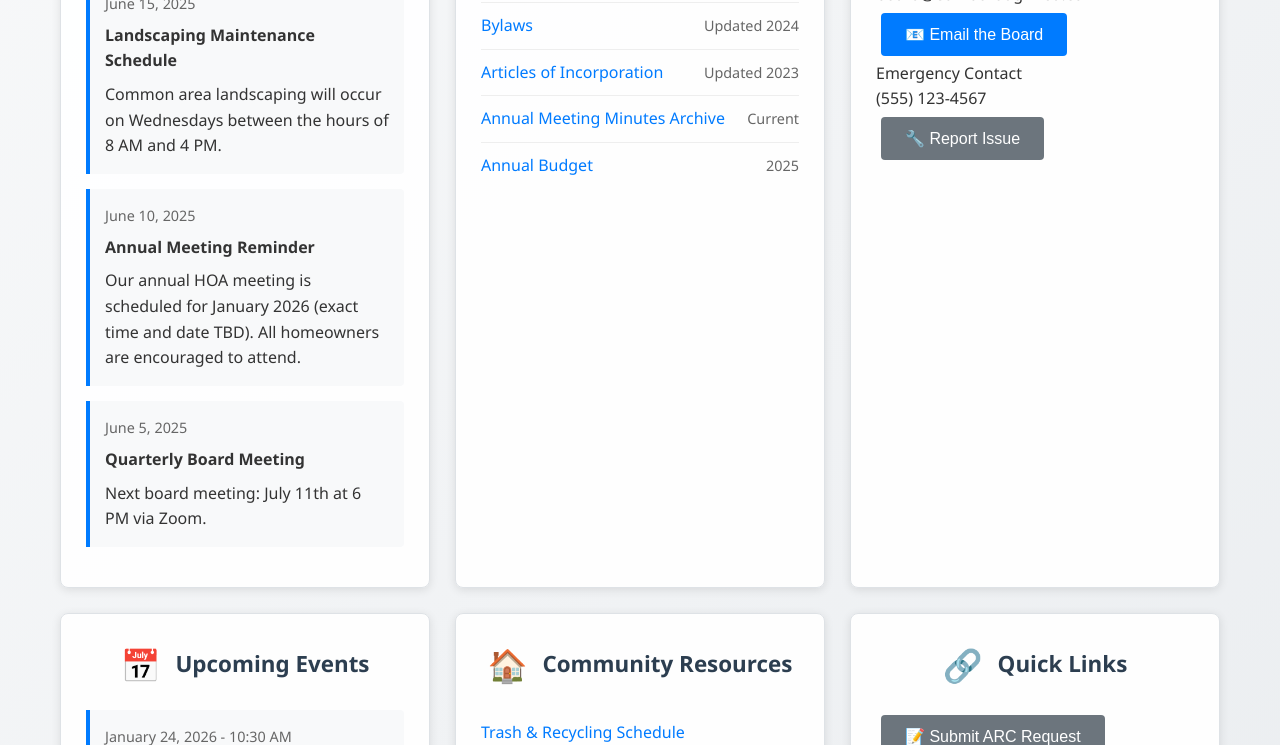
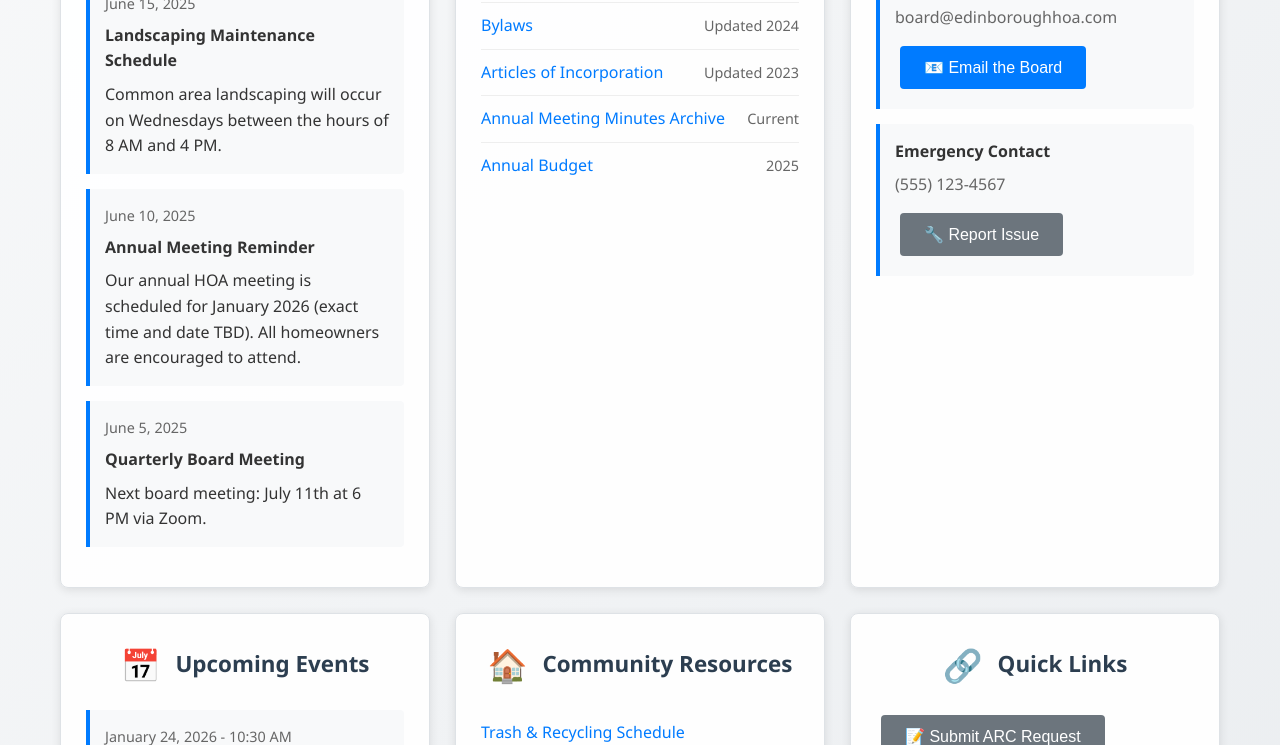
Before and after one commit to petrockc/edinborough-hoa, a plain HTML site: page index.html in a window 1280 px wide. Shown: the part 355-1100 px from the top of the page. Drawn offline with Linux system fonts and the light colour scheme.

Commit message:
Update index.html

```diff
--- a/index.html
+++ b/index.html
@@ -165,6 +165,25 @@
             font-size: 0.9em;
             color: #666;
             margin-left: 10px;
+        }
+
+        .contact-card {
+            background: #f8f9fa;
+            border-left: 4px solid #007bff;
+            padding: 15px;
+            margin-bottom: 15px;
+            border-radius: 0 4px 4px 0;
+        }
+
+        .contact-title {
+            font-weight: bold;
+            margin-bottom: 8px;
+            color: #333;
+        }
+
+        .contact-details {
+            color: #666;
+            margin-bottom: 10px;
         }
 
         .contact-info {
```
